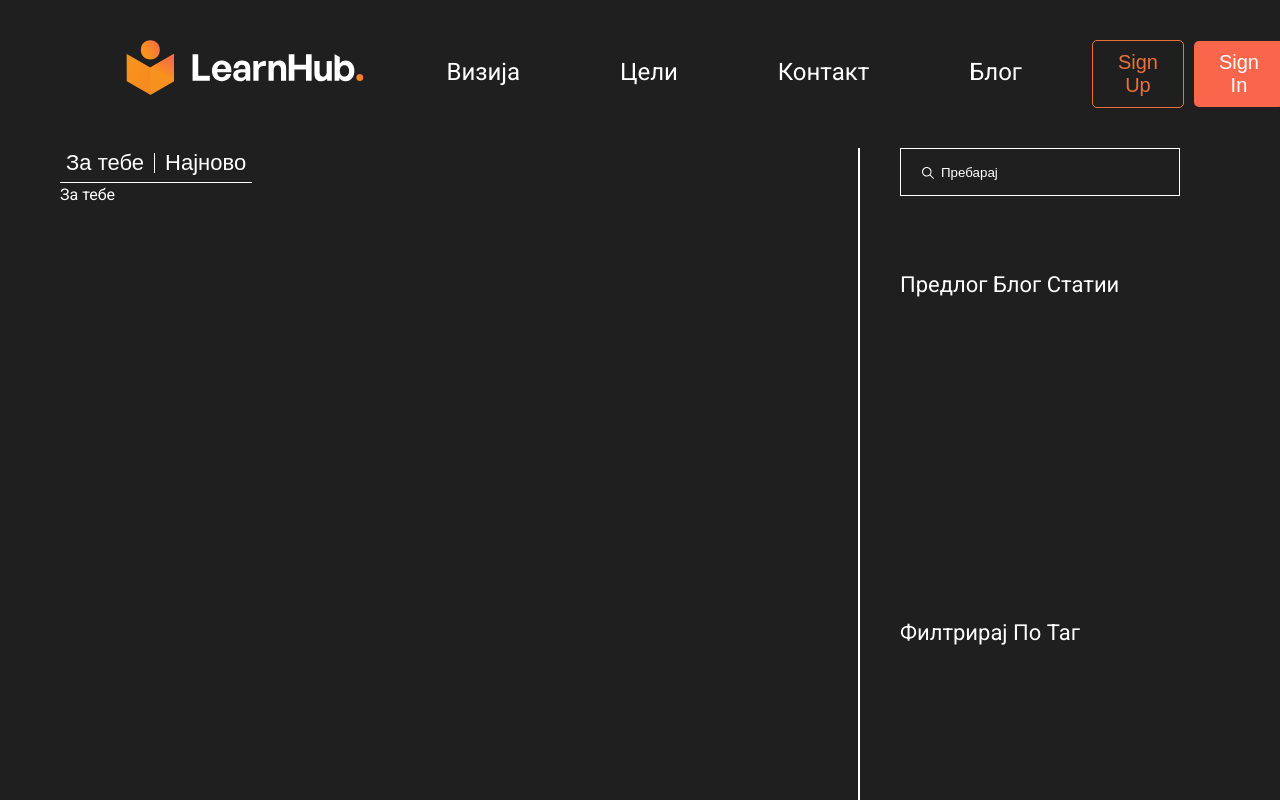
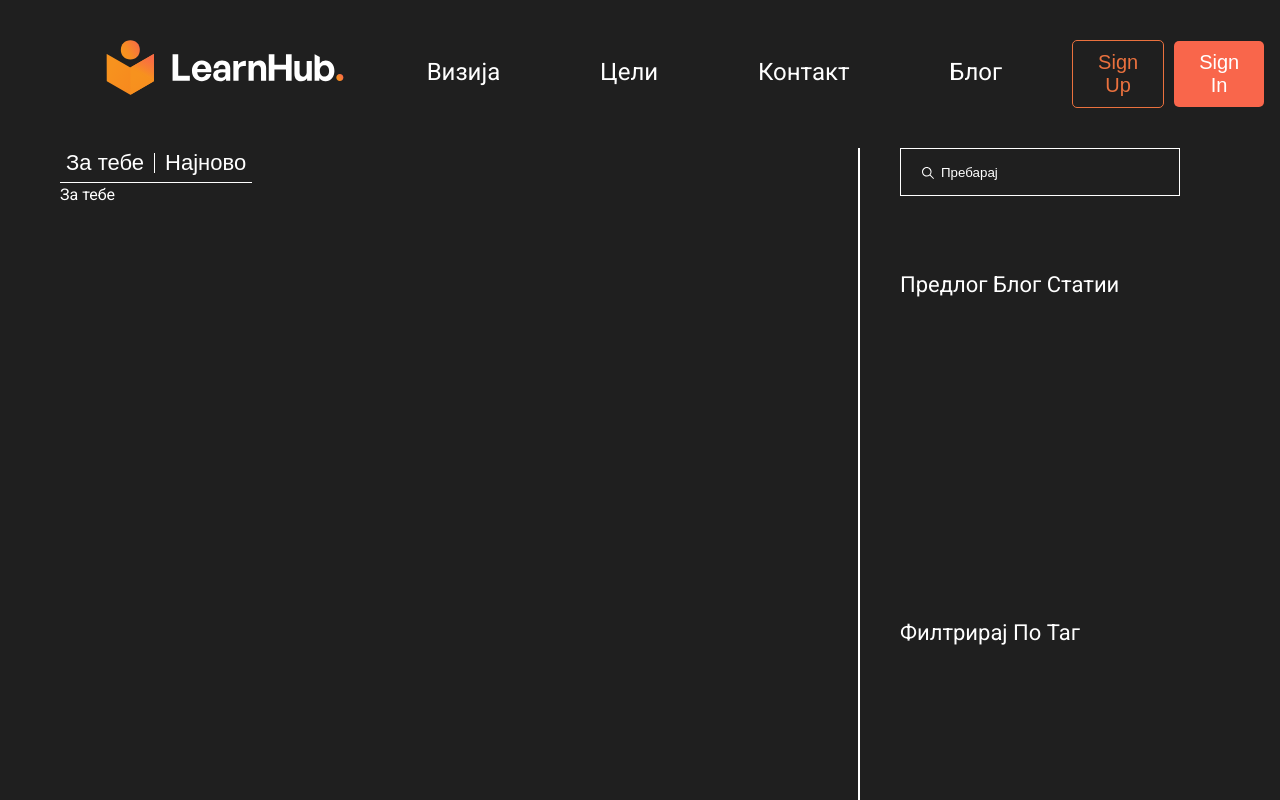
Before and after one commit to learnhubmk/app, a Next.js app: page /blog in a window 1280 px wide. Shown: the top 800 px of the page. Built offline with nearby package versions, Linux system fonts and the light colour scheme.

Commit message:
Update navigation.module.scss

```diff
--- a/components/reusable-components/navigation/navigation.module.scss
+++ b/components/reusable-components/navigation/navigation.module.scss
@@ -24,7 +24,6 @@
 
 .navigationLogo {
   color: var(--text-color);
-  margin-left: 0.55em;
   width: 6.3em;
   height: 1.22em;
   top: 1.56em;
```
